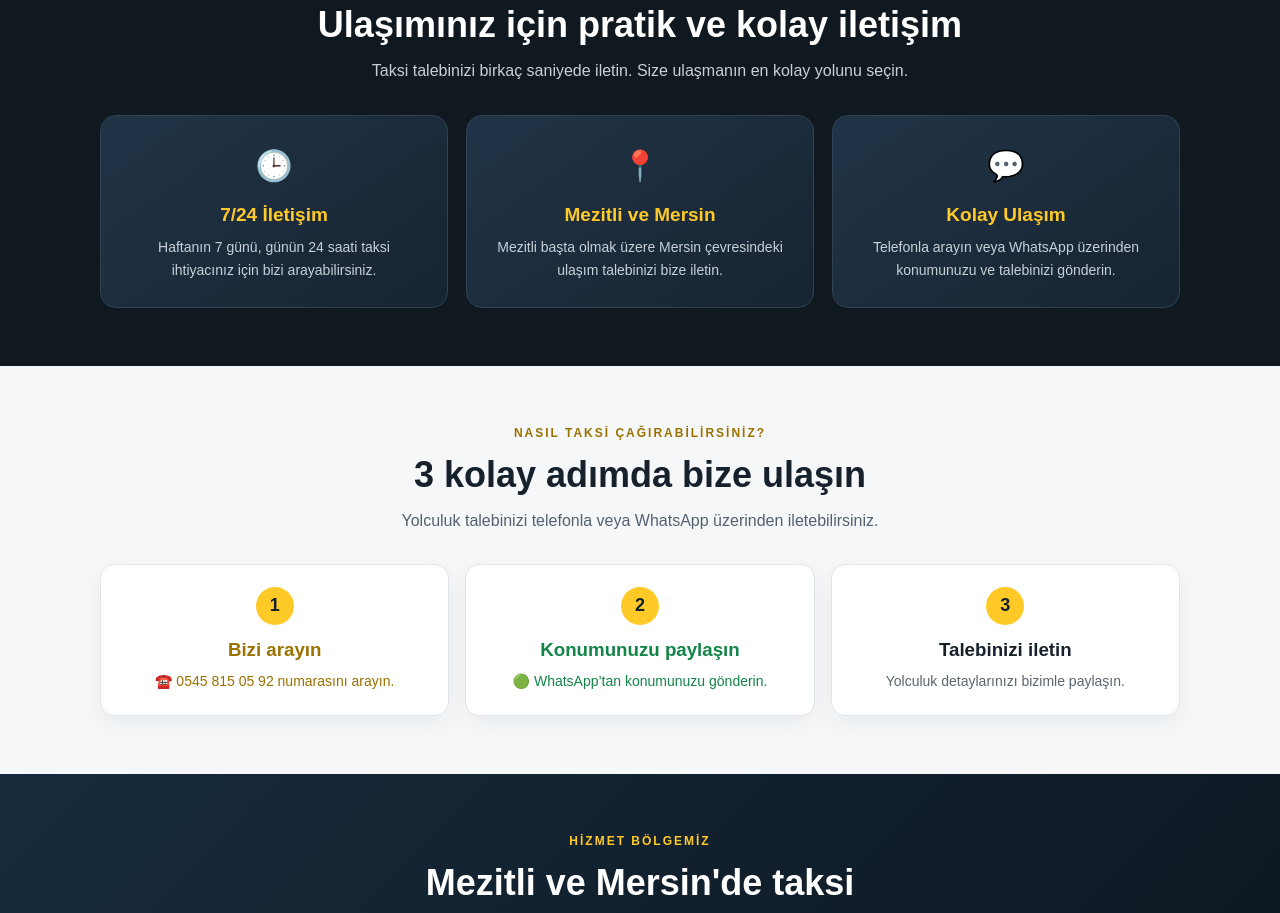
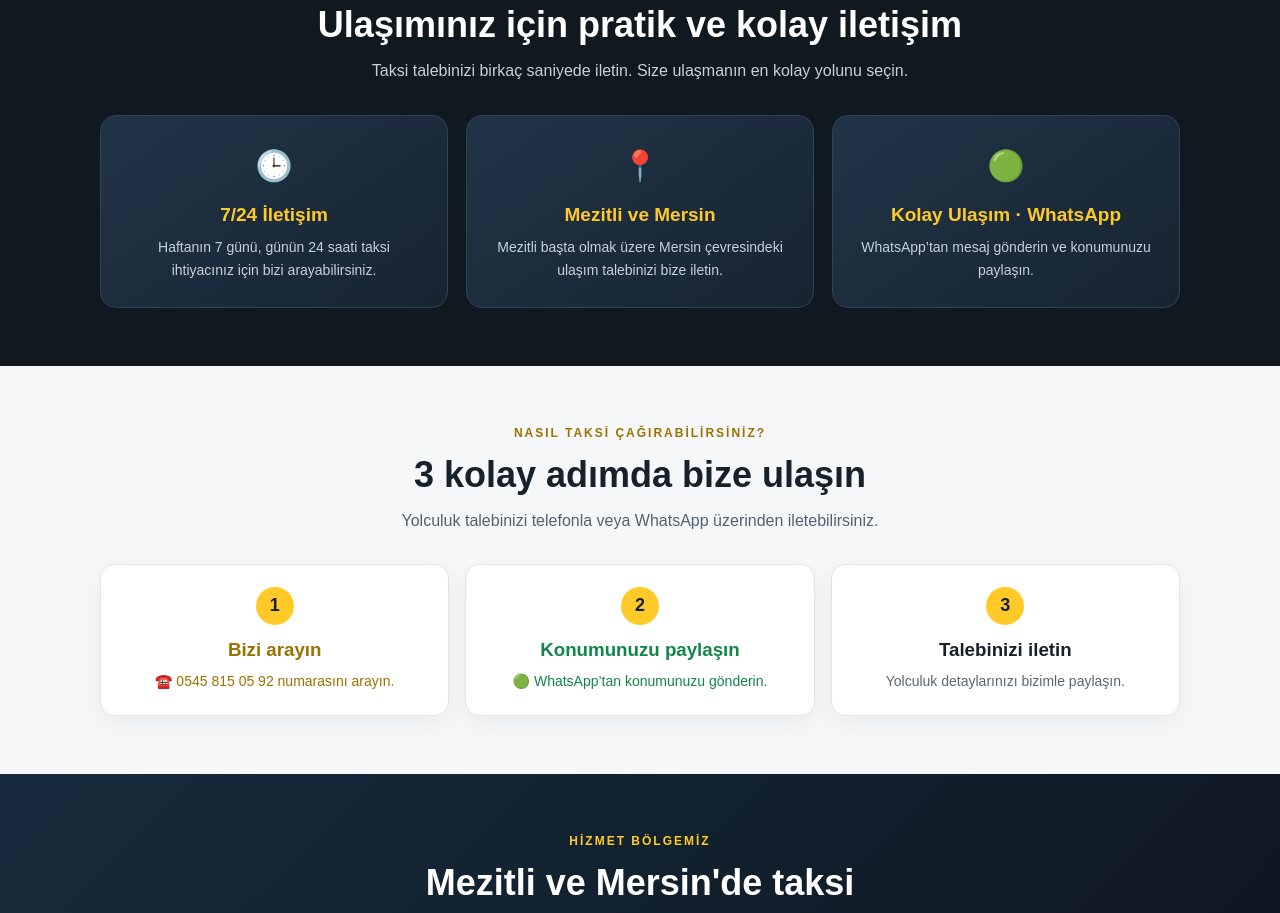
Before and after one commit to erbay145353-maker/mezitli-taksi, a plain HTML site: page index.html in a window 1280 px wide. Shown: the part 854-1767 px from the top of the page. Drawn offline with Linux system fonts and the light colour scheme.

Commit message:
Link easy contact feature to WhatsApp

```diff
--- a/index.html
+++ b/index.html
@@ -215,7 +215,7 @@ header{box-shadow:0 8px 28px rgba(0,0,0,.16)}
    <div class="features">
     <article class="feature"><div class="symbol">🕒</div><h3>7/24 İletişim</h3><p>Haftanın 7 günü, günün 24 saati taksi ihtiyacınız için bizi arayabilirsiniz.</p></article>
     <article class="feature"><div class="symbol">📍</div><h3>Mezitli ve Mersin</h3><p>Mezitli başta olmak üzere Mersin çevresindeki ulaşım talebinizi bize iletin.</p></article>
-    <article class="feature"><div class="symbol">💬</div><h3>Kolay Ulaşım</h3><p>Telefonla arayın veya WhatsApp üzerinden konumunuzu ve talebinizi gönderin.</p></article>
+    <article class="feature"><div class="symbol">🟢</div><h3><a href="https://wa.me/905458150592?text=Merhaba%2C%20taksi%20%C3%A7a%C4%9F%C4%B1rmak%20istiyorum.%20Konumumu%20payla%C5%9F%C4%B1yorum." style="color:var(--yellow);text-decoration:none">Kolay Ulaşım · WhatsApp</a></h3><p><a href="https://wa.me/905458150592?text=Merhaba%2C%20taksi%20%C3%A7a%C4%9F%C4%B1rmak%20istiyorum.%20Konumumu%20payla%C5%9F%C4%B1yorum." style="color:var(--muted);text-decoration:none">WhatsApp’tan mesaj gönderin ve konumunuzu paylaşın.</a></p></article>
    </div>
   </div>
  </section>
```
